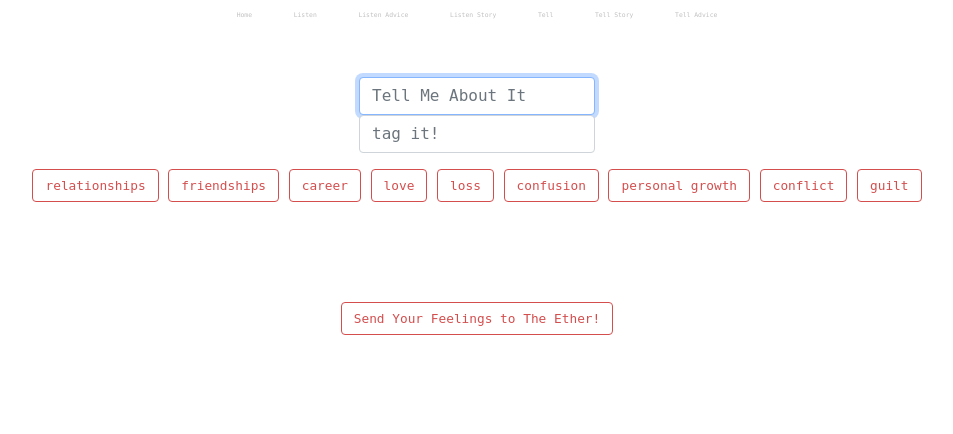
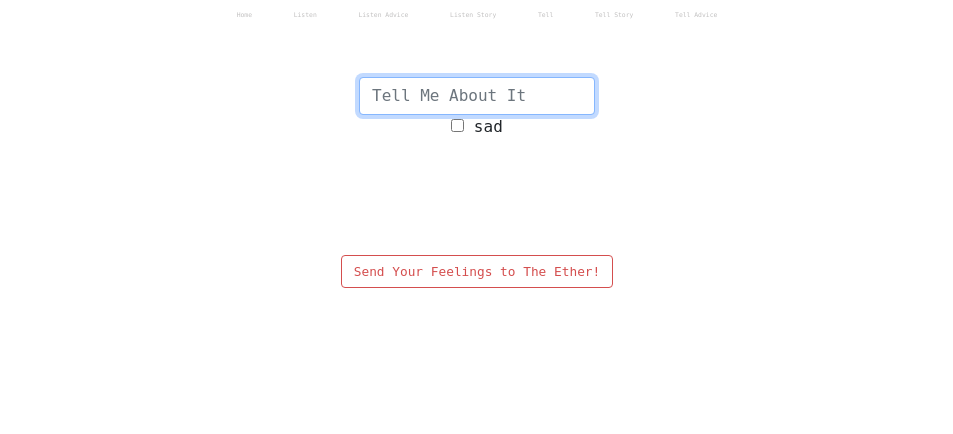
Before and after one commit to cristian-umana/CS50-FINAL-PROJECT, a Flask app: page /tell_story in a window 1280 px wide. Shown: the top 434 px of the page, without its empty margins (163-1116 px from the left). Run offline with Flask 2, Linux system fonts and the light colour scheme; some libraries are stand-ins or nearby versions.

Commit message:
html changes

```diff
--- a/templates/tell_advice.html
+++ b/templates/tell_advice.html
@@ -12,7 +12,8 @@
 <form action="/tell_advice" method="post">
     <div class="mb-3">
         <input autocomplete="off" autofocus class="form-control mx-auto w-auto" id="tell_advice" name="tell_advice" placeholder="Share Some Advice" type="text">
-        <input autocomplete="off" autofocus class="form-control mx-auto w-auto" id="tell_tags" name="tell_tags" placeholder="tag it!" type="text">
+        <input type="checkbox" value="sad" id="tell_tags" name="tell_tags">
+        <label for="tell_tags">sad</label>
     </div>
     <button class="btn btn-primary" type="submit">Send Your Feelings to The Ether!</button>
 </form>
--- a/templates/tell_story.html
+++ b/templates/tell_story.html
@@ -12,19 +12,8 @@
 <form action="/tell_story" method="post">
     <div class="mb-3">
         <input autocomplete="off" autofocus class="form-control mx-auto w-auto" id="tell_story" name="tell_story" placeholder="Tell Me About It" type="text">
-        <input autocomplete="off" autofocus class="form-control mx-auto w-auto" id="tell_tags" name="tell_tags" placeholder="tag it!" type="text">
-    </div>
-    <div>
-    </div class="button_container">
-        <button class="btn tag" type="submit">relationships</button>
-        <button class="btn tag" type="submit">friendships</button>
-        <button class="btn tag" type="submit">career</button>
-        <button class="btn tag" type="submit">love</button>
-        <button class="btn tag" type="submit">loss</button>
-        <button class="btn tag" type="submit">confusion</button>
-        <button class="btn tag" type="submit">personal growth</button>
-        <button class="btn tag" type="submit">conflict</button>
-        <button class="btn tag" type="submit">guilt</button>
+        <input type="checkbox" value="sad" id="tell_tags" name="tell_tags">
+        <label for="tell_tags">sad</label>
     </div>
     <div class="button_container">
         <button class="btn btn-primary" type="submit">Send Your Feelings to The Ether!</button>
```
Also changed, not shown: posts.db.
